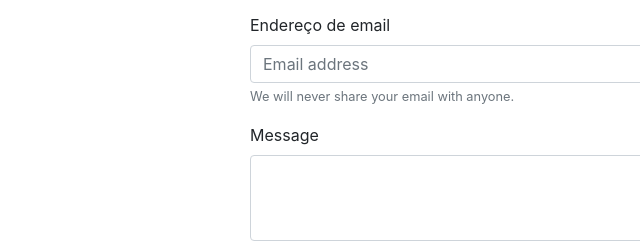
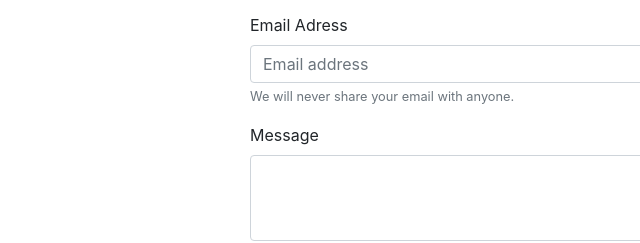
Before and after one commit to CarlosZiegler/bjj-sample-page, a plain HTML site: page contact.html in a window 1280 px wide. Shown: the part 340-583 px from the top of the page, 65-705 px from the left. Drawn offline with nearby package versions, Linux system fonts and the light colour scheme.

Commit message:
Contact formular English

```diff
--- a/contact.html
+++ b/contact.html
@@ -50,7 +50,7 @@
         <input type="text" class="form-control" id="name" aria-describedby="emailHelp" placeholder="Name">
       </div>
       <div class="form-group">
-        <label for="exampleInputEmail1">Endereço de email</label>
+        <label for="exampleInputEmail1">Email Adress</label>
         <input id="email" type="email" class="form-control" id="exampleInputEmail1" aria-describedby="emailHelp"
           placeholder="Email address">
         <small id="emailHelp" class="form-text text-muted">We will never share your email with anyone.</small>
```
Also changed, not shown: 1 other file.
